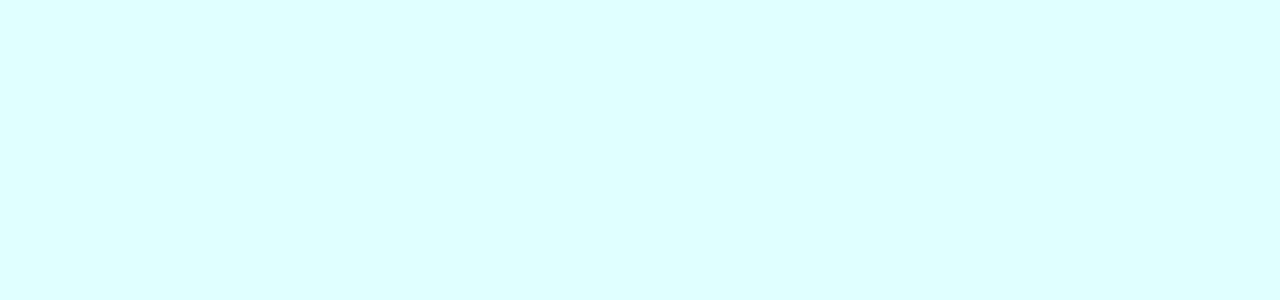
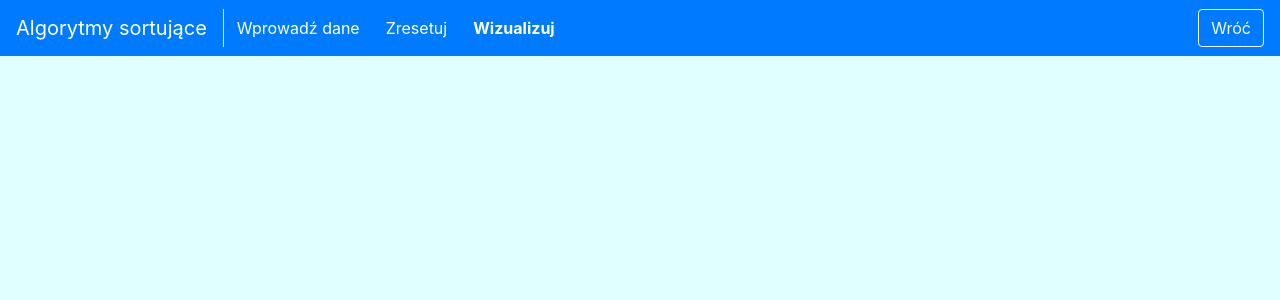
Before and after one commit to pjlapinski/AlgoVisualizer, a React (Create React App) app: page /sorting in a window 1280 px wide. Shown: the top 300 px of the page. Built offline with nearby package versions, Linux system fonts and the light colour scheme.

Commit message:
Routing for all pages

```diff
--- a/src/components/App.tsx
+++ b/src/components/App.tsx
@@ -1,12 +1,18 @@
 import React from 'react';
 import { BrowserRouter, Route } from 'react-router-dom';
-import HomeView from './Views/Home/HomeView';
+import HomeView from './views/home/HomeView';
+import SortingView from './views/algorithms/sorting/SortingView';
+import SearchingView from './views/algorithms/searching/SearchingView';
+import PathfindingView from './views/algorithms/pathfinding/PathfindingView';
 
 const App = () => {
   return (
     <BrowserRouter>
       <div className='vh-100'>
         <Route path='/' exact component={HomeView} />
+        <Route path='/sorting' component={SortingView} />
+        <Route path='/pathfinding' component={PathfindingView} />
+        <Route path='/searching' component={SearchingView} />
       </div>
     </BrowserRouter>
   );
```
